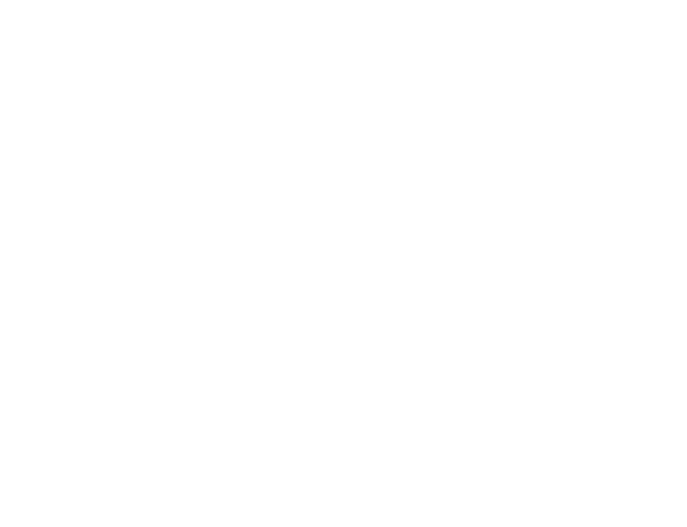
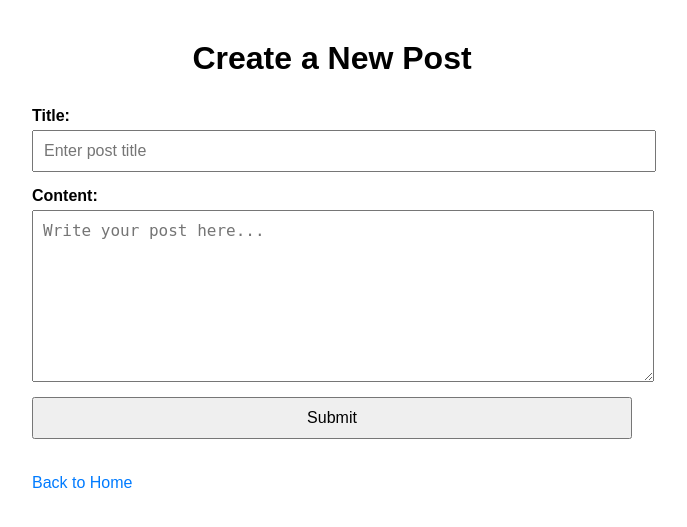
Before and after one commit to src-Umut/social-automation, a Flask app: page /new in a window 1280 px wide. Before the commit the part shown is empty. Shown: the top 527 px of the page, without its empty margins (308-995 px from the left). Run offline with Flask 3, Linux system fonts and the light colour scheme; parts of the project's set-up code (start-up, migrations or seed data) failed here and were passed over.

Commit message:
Add prototypical new_post.html with basic UX and spacing
- Created a basic new_post.html template for creating posts
- Added labels and placeholders for better user experience
- Added basic spacing and padding to form elements (input, textarea, button)
- Included a back-to-home link using Flask url_for
- This is a frontend prototype; styling is minimal and can be enhanced later

```diff
--- a/app.py
+++ b/app.py
@@ -6,7 +6,7 @@ app = Flask(__name__)
 
 def get_db_connection():
     conn = sqlite3.connect(DB_PATH)
-    conn.row_factory = sqlite3.row
+    conn.row_factory = sqlite3.Row
     return conn
 
 def init_db():
@@ -35,7 +35,7 @@ def new_post():
     if request.method == "POST":
         title = request.form["title"]
         content =  request.form["content"]
-        conn = get_db_connection
+        conn = get_db_connection()
         conn.execute("INSERT INTO posts (title, content) VALUES (?, ?)", (title, content))
         conn.commit()
         conn.close()
--- a/templates/new_post.html
+++ b/templates/new_post.html
@@ -3,9 +3,64 @@
 <head>
     <meta charset="UTF-8">
     <meta name="viewport" content="width=device-width, initial-scale=1.0">
-    <title>Document</title>
+    <title>New Post</title>
+    <style>
+        body {
+            font-family: Arial, sans-serif;
+            max-width: 600px;
+            margin: 40px auto;
+            padding: 0 20px;
+        }
+
+        h1 {
+            text-align: center;
+            margin-bottom: 30px;
+        }
+
+        form input, form textarea, form button {
+            display: block;
+            width: 100%;
+            margin-bottom: 15px;
+            padding: 10px;
+            font-size: 16px;
+        }
+
+        textarea {
+            height: 150px;
+            resize: vertical;
+        }
+
+        button {
+            cursor: pointer;
+        }
+
+        label {
+            font-weight: bold;
+            margin-bottom: 5px;
+            display: block;
+        }
+
+        a {
+            display: inline-block;
+            margin-top: 20px;
+            text-decoration: none;
+            color: #007BFF;
+        }
+    </style>
 </head>
 <body>
+    <h1>Create a New Post</h1>
 
+    <form method="POST">
+        <label for="title">Title:</label>
+        <input id="title" type="text" name="title" placeholder="Enter post title" required>
+
+        <label for="content">Content:</label>
+        <textarea id="content" name="content" placeholder="Write your post here..." required></textarea>
+
+        <button type="submit">Submit</button>
+    </form>
+
+    <a href="{{ url_for('home') }}">Back to Home</a>
 </body>
 </html>
```
Also changed, not shown: database/app.db.
